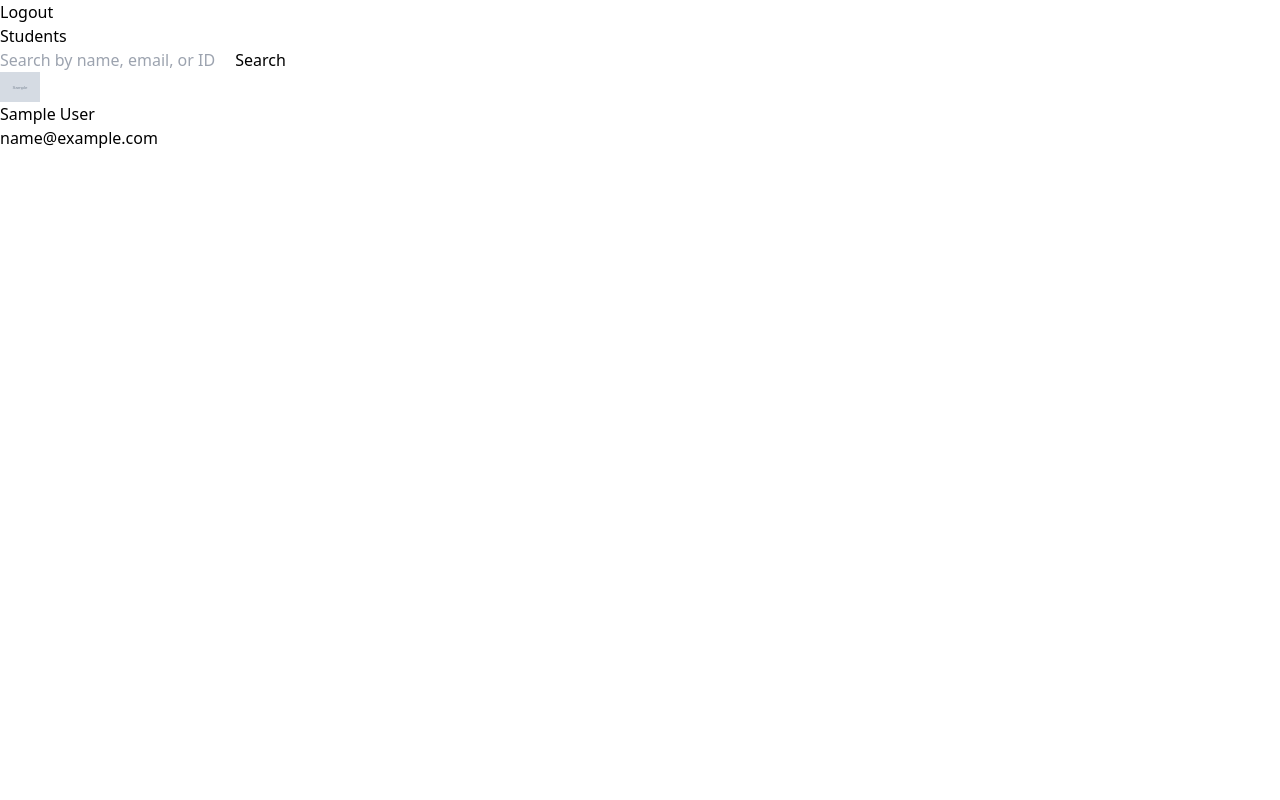
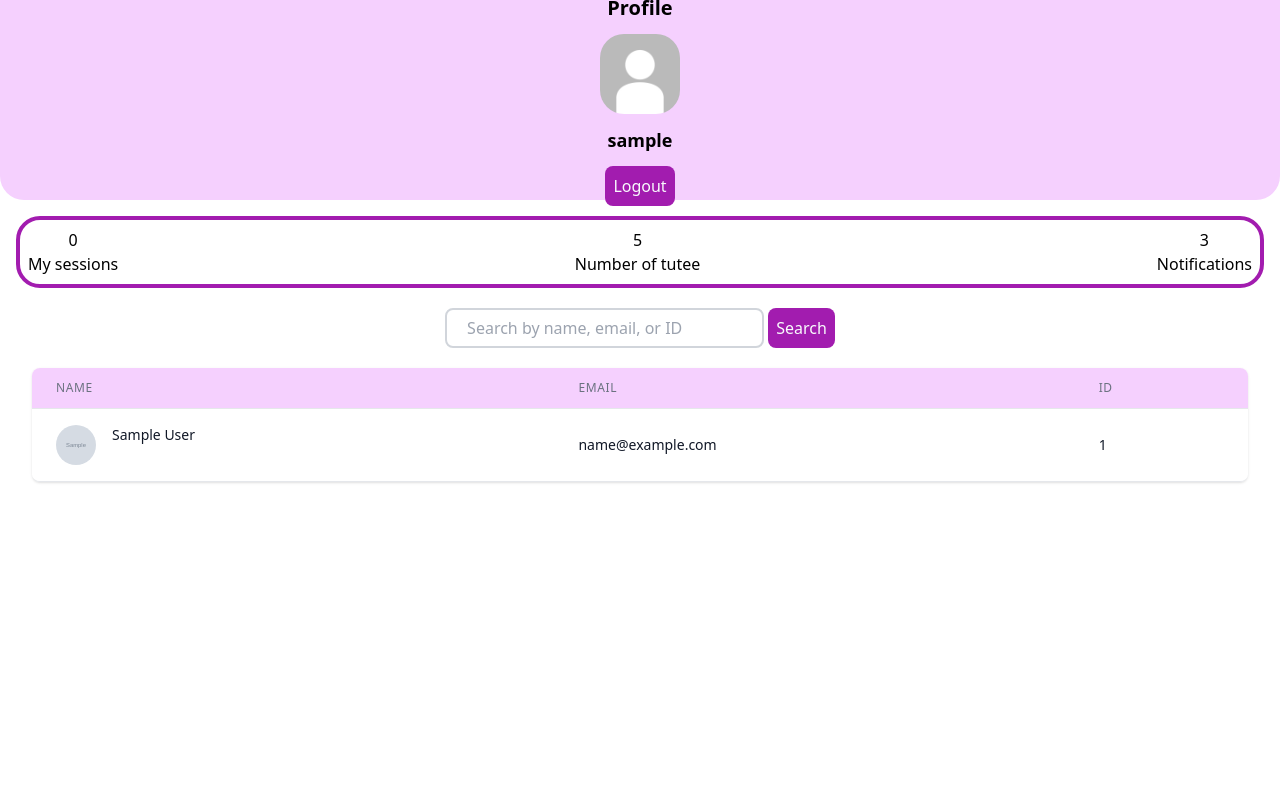
Before and after one commit to SusieValdez/student-tutor-meets, a Django app: page /students/ in a window 1280 px wide. Run offline with Django 5.2, Linux system fonts and the light colour scheme; a user stored in the database is signed in; tables that the repository leaves empty hold one stand-in row (values such as "Sample post"); grey boxes marked "Sample" are stand-in pictures; some libraries are stand-ins or nearby versions.

Commit message:
Add styling to students page, remove header to main page, display students in tabular format

```diff
--- a/app/main/templates/main/main.html
+++ b/app/main/templates/main/main.html
@@ -20,13 +20,25 @@
   </script>
   </head>
   <body>
-    {% if user.is_authenticated %}
-      <form id="logout-form" method="post" action="{% url 'logout' %}">
-        {% csrf_token %}
-        <button type="submit" class="btn btn-link">Logout</button>
-      </form>
-    {% endif %}
 
-    {% block content%} {% endblock %}
+    <div class="flex flex-col h-screen">
+      <!-- Header -->
+      <div class="flex flex-col w-full justify-center items-center bg-soft-pink p-2 gap-3 rounded-b-3xl h-1/4">
+        <h2 class="text-xl font-bold">Profile</h2>
+        <img src="{% static 'main/img/default_profile_pic.jpg' %}" class="w-20 rounded-3xl" />
+        <h3 class="text-lg font-semibold">{{ user.username }}</h3>
+        <form class="bg-dark-pink p-2 text-slate-50 rounded-lg" id="logout-form" method="post" action="{% url 'logout' %}">
+          {% csrf_token %}
+          <button type="submit" class="btn btn-link">Logout</button>
+        </form>
+      </div>
+
+      <!-- Content -->
+      <div class="h-full w-screen p-4 flex flex-col items-center gap-5">
+        {% block content%} {% endblock %}
+      </div>
+
+    </div>
+
   </body>
 </html>
--- a/app/main/templates/main/pages/students.html
+++ b/app/main/templates/main/pages/students.html
@@ -3,28 +3,81 @@
 
 {% block content %}
 
-<h1>Students</h1>
+
+<!-- Summary -->
+<div class="flex justify-between items-center p-2 border-4 border-dark-pink rounded-3xl w-full">
+  <div class="flex flex-col text-center items-center">
+    <p>0</p>
+    <h5>My sessions</h5>
+  </div>
+  <div class="flex flex-col text-center items-center">
+    <div>5</div>
+    <div>Number of tutee</div>
+  </div>
+  <div class="flex flex-col text-center items-center">
+    <div>3</div>
+    <div>Notifications</div>
+  </div>
+</div>
 
 <form class="d-flex" role="search" method="POST" action="{% url 'students' %}">
   {%csrf_token%}
   <input
-    class=""
+    class="border-2 border-gray-300 bg-white h-10 px-5 pr-16 rounded-lg"
     type="query"
     id="query"
     name="query"
     placeholder="Search by name, email, or ID"
   />
-  <button class = "" type="submit" >Search</button>
+  <button class="bg-dark-pink p-2 text-slate-50 rounded-lg"  type="submit" >Search</button>
 </form>
 
-{% for student in students %}
-  <div class="">
-    <img src="{% static student.profile_pic_url %}" class="w-10" alt="Profile picture">
-    <div class="">
-      <p class="">{{ student.name }}</p>
-      <p class="">{{ student.email }}</p>
+<div class="flex flex-col">
+  <div class="-my-2 overflow-x-auto sm:-mx-6 lg:-mx-8">
+    <div class="py-2 align middle inline-block w-screen sm:px-6 lg:px-8">
+      <div class="shadow overflow-hidden border-b border-gray-200 sm:rounded-lg">
+        <table class="min-w-full divide-y divide-gray-200">
+          <thead class="bg-soft-pink">
+            <tr>
+              <th scope="col" class="px-6 py-3 text-left text-xs font-medium text-gray-500 uppercase tracking-wider">
+                Name
+              </th>
+              <th scope="col" class="px-6 py-3 text-left text-xs font-medium text-gray-500 uppercase tracking-wider">
+                Email
+              </th>
+              <th scope="col" class="px-6 py-3 text-left text-xs font-medium text-gray-500 uppercase tracking-wider">
+                ID
+              </th>
+            </tr>
+          </thead>
+          <tbody class="bg-white divide-y divide-gray-200">
+            {% for student in students %}
+              <tr>
+                <td class="px-6 py-4 whitespace-nowrap">
+                  <div class="flex items center">
+                    <div class="flex-shrink-0 h-10 w-10">
+                      <img class="h-10 w-10 rounded-full" src="{% static student.profile_pic_url %}" alt="">
+                    </div>
+                    <div class="ml-4">
+                      <div class="text-sm font-medium text-gray-900">
+                        {{ student.name }}
+                      </div>
+                    </div>
+                  </div>
+                </td>
+                <td class="px-6 py-4 whitespace-nowrap">
+                  <div class="text-sm text-gray-900">{{ student.email }}</div>
+                </td>
+                <td class="px-6 py-4 whitespace-nowrap">
+                  <div class="text-sm text-gray-900">{{ student.id }}</div>
+                </td>
+              </tr>
+            {% endfor %}
+          </tbody>
+        </table>
+      </div>
     </div>
   </div>
-{% endfor %}
+</div>
 
 {% endblock %}
```
Also changed, not shown: app/main/templates/main/pages/home.html (+0 -14 lines).
